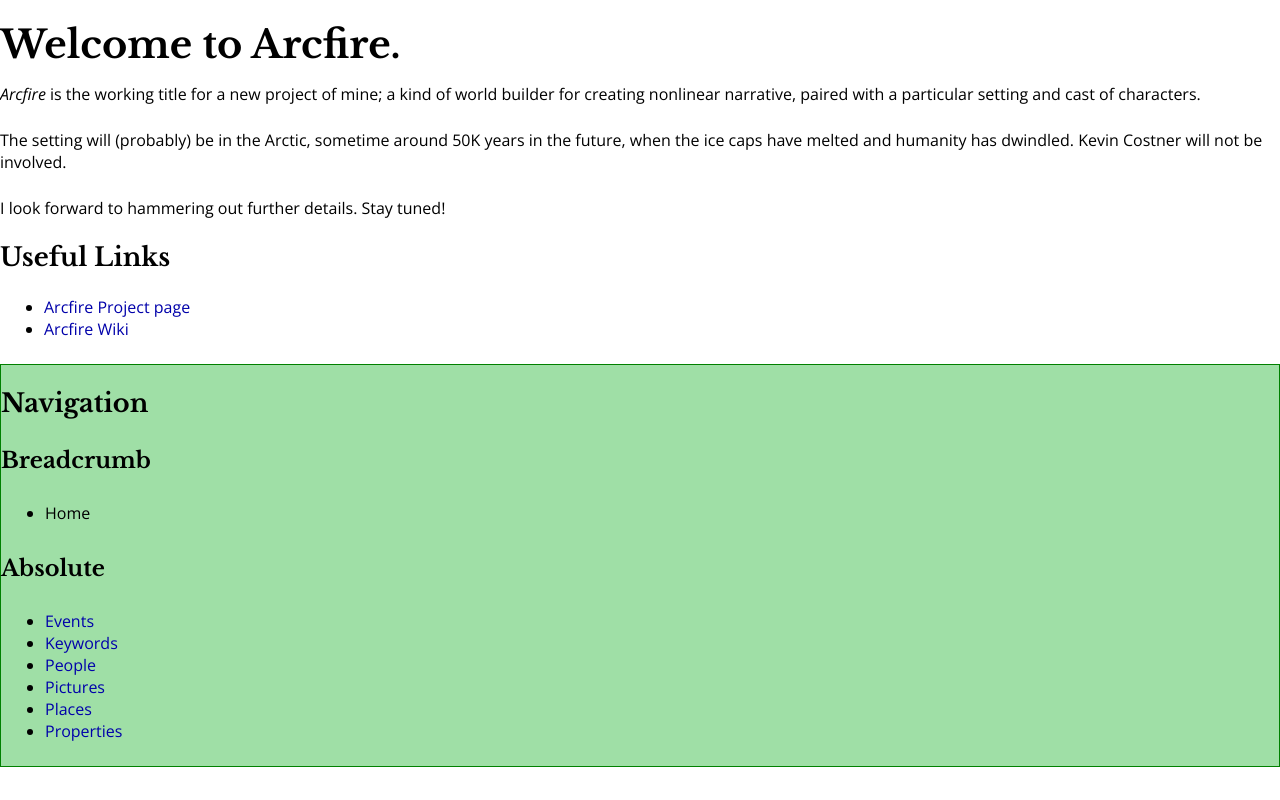
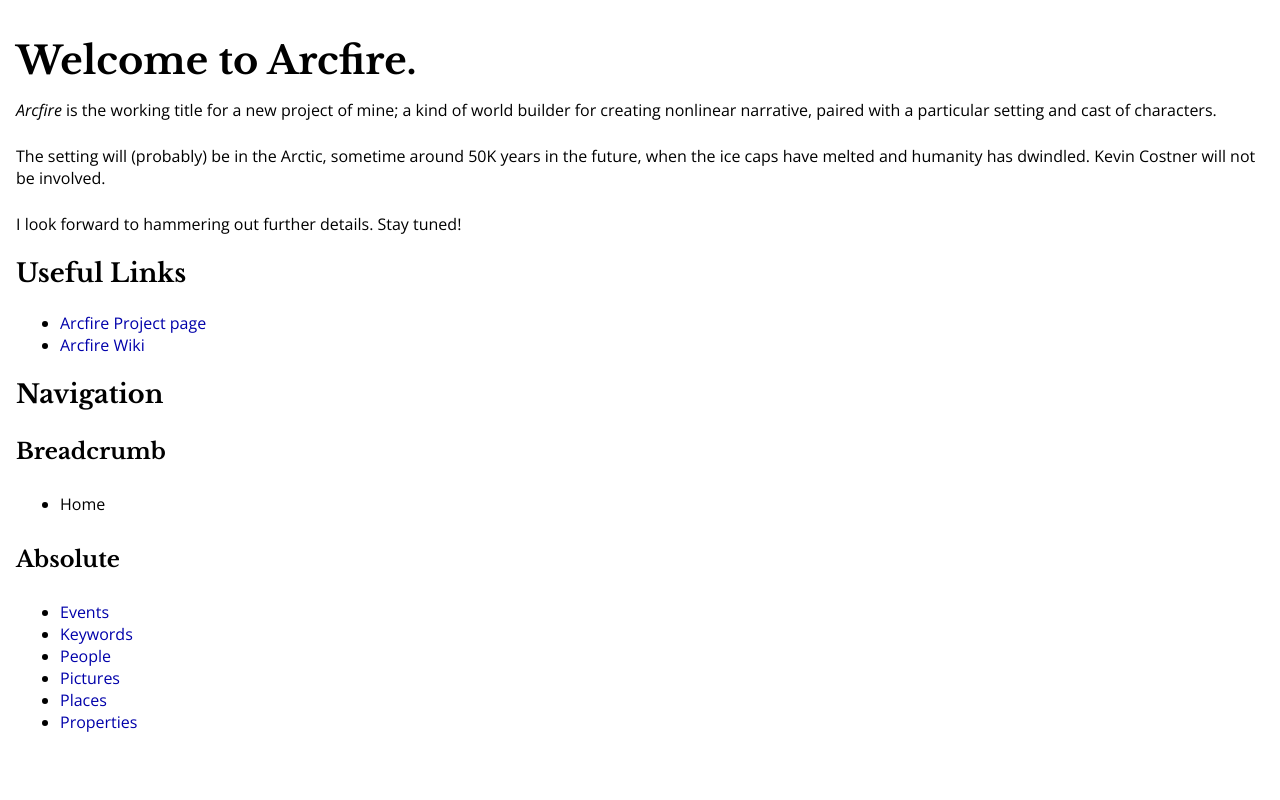
Before and after one commit to allanberry/arcfire, a Django app: page / in a window 1280 px wide. Run offline with Django 3.2, Linux system fonts and the light colour scheme; parts of the project's set-up code (start-up, migrations or seed data) failed here and were passed over.

Commit message:
Simplified CSS, removed the idiot colors.  Gonna have to come back to this soon.

```diff
--- a/arcfire/arcfire/static/arcfire/css/base.css
+++ b/arcfire/arcfire/static/arcfire/css/base.css
@@ -1,13 +1,11 @@
-// Give this a shot without bootstrap?
-// @import '../bower_components/bootstrap-sass/assets/stylesheets/bootstrap-custom';
-
-/* @import 'typography'; */
-
-/* basic */
+/* * * * */
+/* BASIC */
+/* * * * */
 
 body {
-    /*background-color: green;*/
+    padding: 1rem;
 }
+
 
 /* * * * * */
 /* FIGURE  */
@@ -15,43 +13,35 @@ body {
 
 #page_title {}
 
+
 /* * * * * */
 /* GROUND  */
 /* * * * * */
 
-/*main {
-    #figure {
-        background-color: hsla(180, 50%, 50%, .5);
-        border: 1px solid blue;
+main {}
+
+main #map svg {
+    border: 1px solid silver;
+    background-color: white;
 }
 
-    #ground {
-        background-color: hsla(0, 50%, 50%, .5);
-        border: 1px solid red;
-
-        #map {
-            svg {
-                border: 1px solid silver;
-            }
-
-            .graticule {
+main #map .graticule {
     fill: none;
     stroke: #777;
     stroke-width: .5px;
     stroke-opacity: .5;
 }
 
-            .land {
+main #map .land {
     fill: black;
 }
-        }
-    }
-}*/
 
-nav {
-    background-color: hsla(127, 50%, 50%, .5);
-    border: 1px solid green;
-}
+nav {}
+
+
+/* * * * * */
+/* UTILITY */
+/* * * * * */
 
 .sr_only {
     position: absolute;
```
Lines whose indentation alone changed are shown as unchanged.
